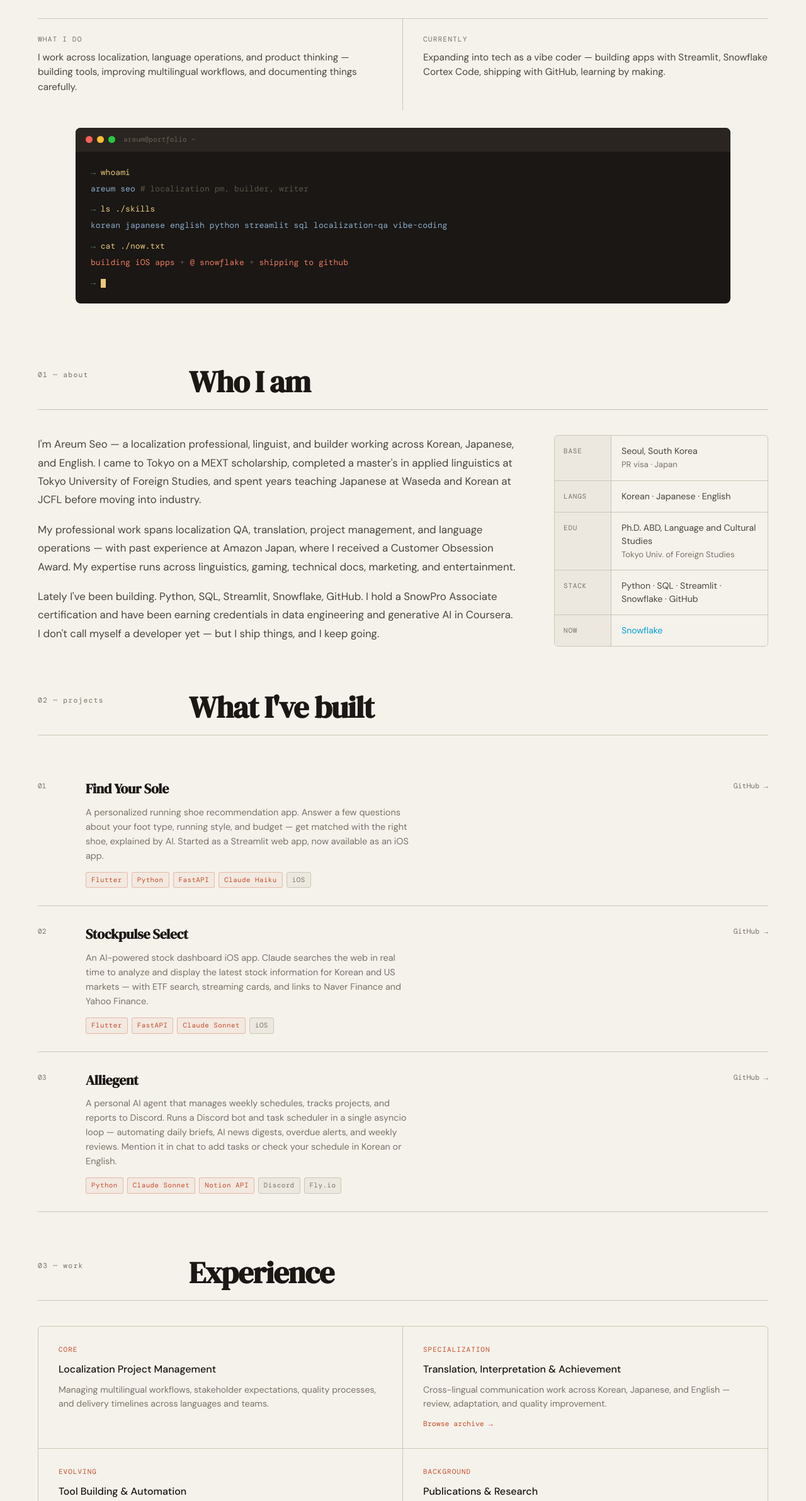
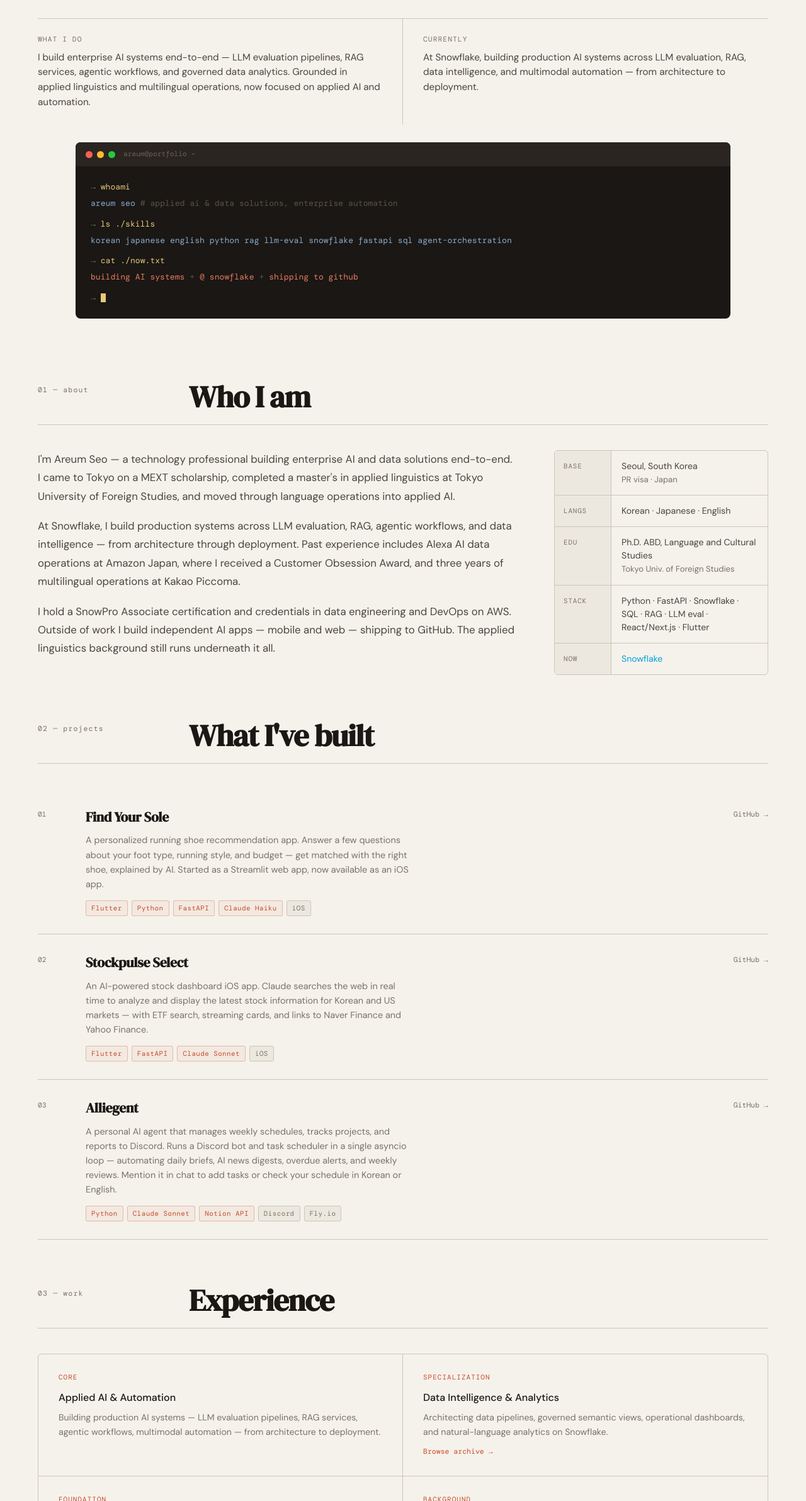
Before and after one commit to areumseo/areumseo.github.io, a plain HTML site: page index.html in a window 1280 px wide. Shown: the part 416-2800 px from the top of the page at 63% size. Drawn offline with nearby package versions, Linux system fonts and the light colour scheme.

Commit message:
update portfolio content based on resume
- hero: reflect applied AI & data solutions focus
- terminal: update skills and whoami
- about: rewrite to reflect AI/data work at Snowflake
- about sidebar: update tech stack
- work section: shift from localization-first to AI/data-first framing

Co-Authored-By: Claude Sonnet 4.6 <noreply@anthropic.com>

```diff
--- a/index.html
+++ b/index.html
@@ -670,7 +670,7 @@
       <div class="hero-content">
         <div class="hero-eyebrow">
           <div class="dot"></div>
-          <span>Project Manager · Localization Specialist · Writer · Seoul</span>
+          <span>Applied AI & Data Solutions · Enterprise Automation · Seoul</span>
         </div>
         <h1>Language, <em>systems,</em><br>and the tools<br>that connect them.</h1>
       </div>
@@ -682,13 +682,13 @@
       <div class="hero-sub-item">
         <div class="hero-sub-label">What I do</div>
         <div class="hero-sub-text">
-          I work across localization, language operations, and product thinking — building tools, improving multilingual workflows, and documenting things carefully.
+          I build enterprise AI systems end-to-end — LLM evaluation pipelines, RAG services, agentic workflows, and governed data analytics. Grounded in applied linguistics and multilingual operations, now focused on applied AI and automation.
         </div>
       </div>
       <div class="hero-sub-item">
         <div class="hero-sub-label">Currently</div>
         <div class="hero-sub-text">
-          Expanding into tech as a vibe coder — building apps with Streamlit, Snowflake Cortex Code, shipping with GitHub, learning by making.
+          At Snowflake, building production AI systems across LLM evaluation, RAG, data intelligence, and multimodal automation — from architecture to deployment.
         </div>
       </div>
     </div>
@@ -705,11 +705,11 @@
       </div>
       <div class="terminal-body">
         <div><span class="t-prompt">→ </span><span class="t-cmd">whoami</span></div>
-        <div><span class="t-out">areum seo</span> <span class="t-muted"># localization pm, builder, writer</span></div>
+        <div><span class="t-out">areum seo</span> <span class="t-muted"># applied ai & data solutions, enterprise automation</span></div>
         <div style="margin-top: 6px;"><span class="t-prompt">→ </span><span class="t-cmd">ls ./skills</span></div>
-        <div><span class="t-out">korean</span> <span class="t-out">japanese</span> <span class="t-out">english</span> <span class="t-out">python</span> <span class="t-out">streamlit</span> <span class="t-out">sql</span> <span class="t-out">localization-qa</span> <span class="t-out">vibe-coding</span></div>
+        <div><span class="t-out">korean</span> <span class="t-out">japanese</span> <span class="t-out">english</span> <span class="t-out">python</span> <span class="t-out">rag</span> <span class="t-out">llm-eval</span> <span class="t-out">snowflake</span> <span class="t-out">fastapi</span> <span class="t-out">sql</span> <span class="t-out">agent-orchestration</span></div>
         <div style="margin-top: 6px;"><span class="t-prompt">→ </span><span class="t-cmd">cat ./now.txt</span></div>
-        <div><span class="t-accent">building iOS apps</span> <span class="t-muted">+</span> <span class="t-accent">@ snowflake</span> <span class="t-muted">+</span> <span class="t-accent">shipping to github</span></div>
+        <div><span class="t-accent">building AI systems</span> <span class="t-muted">+</span> <span class="t-accent">@ snowflake</span> <span class="t-muted">+</span> <span class="t-accent">shipping to github</span></div>
         <div style="margin-top: 6px;"><span class="t-prompt">→ </span><span class="t-cursor"></span></div>
       </div>
     </div>
@@ -726,13 +726,13 @@
       <div class="about-grid">
         <div class="about-text">
           <p>
-            I'm Areum Seo — a localization professional, linguist, and builder working across Korean, Japanese, and English. I came to Tokyo on a MEXT scholarship, completed a master's in applied linguistics at Tokyo University of Foreign Studies, and spent years teaching Japanese at Waseda and Korean at JCFL before moving into industry.
+            I'm Areum Seo — a technology professional building enterprise AI and data solutions end-to-end. I came to Tokyo on a MEXT scholarship, completed a master's in applied linguistics at Tokyo University of Foreign Studies, and moved through language operations into applied AI.
           </p>
           <p>
-            My professional work spans localization QA, translation, project management, and language operations — with past experience at Amazon Japan, where I received a Customer Obsession Award. My expertise runs across linguistics, gaming, technical docs, marketing, and entertainment.
+            At Snowflake, I build production systems across LLM evaluation, RAG, agentic workflows, and data intelligence — from architecture through deployment. Past experience includes Alexa AI data operations at Amazon Japan, where I received a Customer Obsession Award, and three years of multilingual operations at Kakao Piccoma.
           </p>
           <p>
-            Lately I've been building. Python, SQL, Streamlit, Snowflake, GitHub. I hold a SnowPro Associate certification and have been earning credentials in data engineering and generative AI in Coursera. I don't call myself a developer yet — but I ship things, and I keep going.
+            I hold a SnowPro Associate certification and credentials in data engineering and DevOps on AWS. Outside of work I build independent AI apps — mobile and web — shipping to GitHub. The applied linguistics background still runs underneath it all.
           </p>
         </div>
         <div class="about-sidebar">
@@ -750,7 +750,7 @@
           </div>
           <div class="sidebar-row">
             <div class="sidebar-key">stack</div>
-            <div class="sidebar-val">Python · SQL · Streamlit · Snowflake · GitHub</div>
+            <div class="sidebar-val">Python · FastAPI · Snowflake · SQL · RAG · LLM eval · React/Next.js · Flutter</div>
           </div>
           <div class="sidebar-row">
             <div class="sidebar-key">now</div>
@@ -827,19 +827,19 @@
       <div class="work-grid">
         <div class="work-cell">
           <div class="work-cell-label">Core</div>
-          <h3>Localization Project Management</h3>
-          <p>Managing multilingual workflows, stakeholder expectations, quality processes, and delivery timelines across languages and teams.</p>
+          <h3>Applied AI & Automation</h3>
+          <p>Building production AI systems — LLM evaluation pipelines, RAG services, agentic workflows, multimodal automation — from architecture to deployment.</p>
         </div>
         <div class="work-cell">
           <div class="work-cell-label">Specialization</div>
-          <h3>Translation, Interpretation & Achievement</h3>
-          <p>Cross-lingual communication work across Korean, Japanese, and English — review, adaptation, and quality improvement.</p>
+          <h3>Data Intelligence & Analytics</h3>
+          <p>Architecting data pipelines, governed semantic views, operational dashboards, and natural-language analytics on Snowflake.</p>
           <a href="work-experience.html" style="font-family:'DM Mono',monospace;font-size:0.72rem;color:var(--accent);margin-top:12px;display:inline-block;">Browse archive →</a>
         </div>
         <div class="work-cell">
-          <div class="work-cell-label">Evolving</div>
-          <h3>Tool Building & Automation</h3>
-          <p>Bringing structured PM thinking into practical tooling — building utilities that make language work less painful and more trackable.</p>
+          <div class="work-cell-label">Foundation</div>
+          <h3>Multilingual Operations & PM</h3>
+          <p>Localization project management and language operations across Korean, Japanese, and English — quality, delivery, and cross-team coordination.</p>
         </div>
         <div class="work-cell">
           <div class="work-cell-label">Background</div>
```
